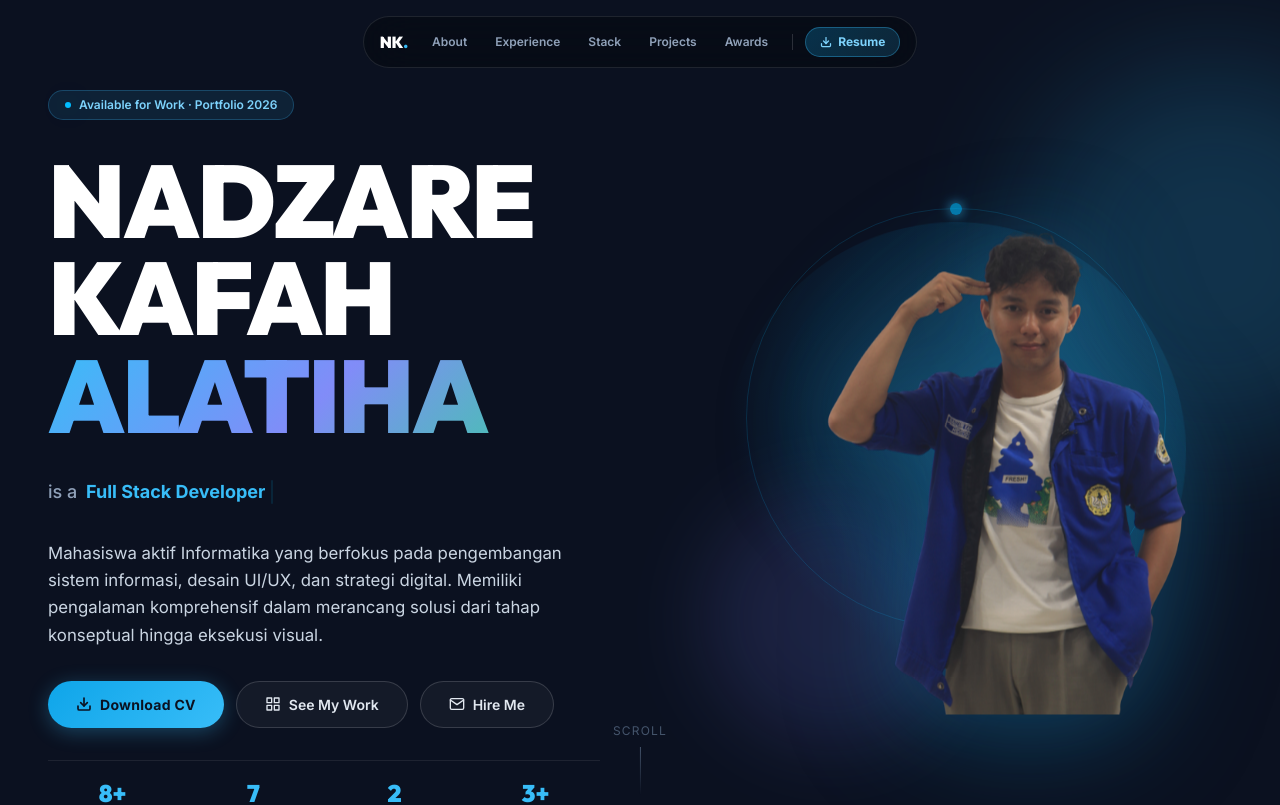
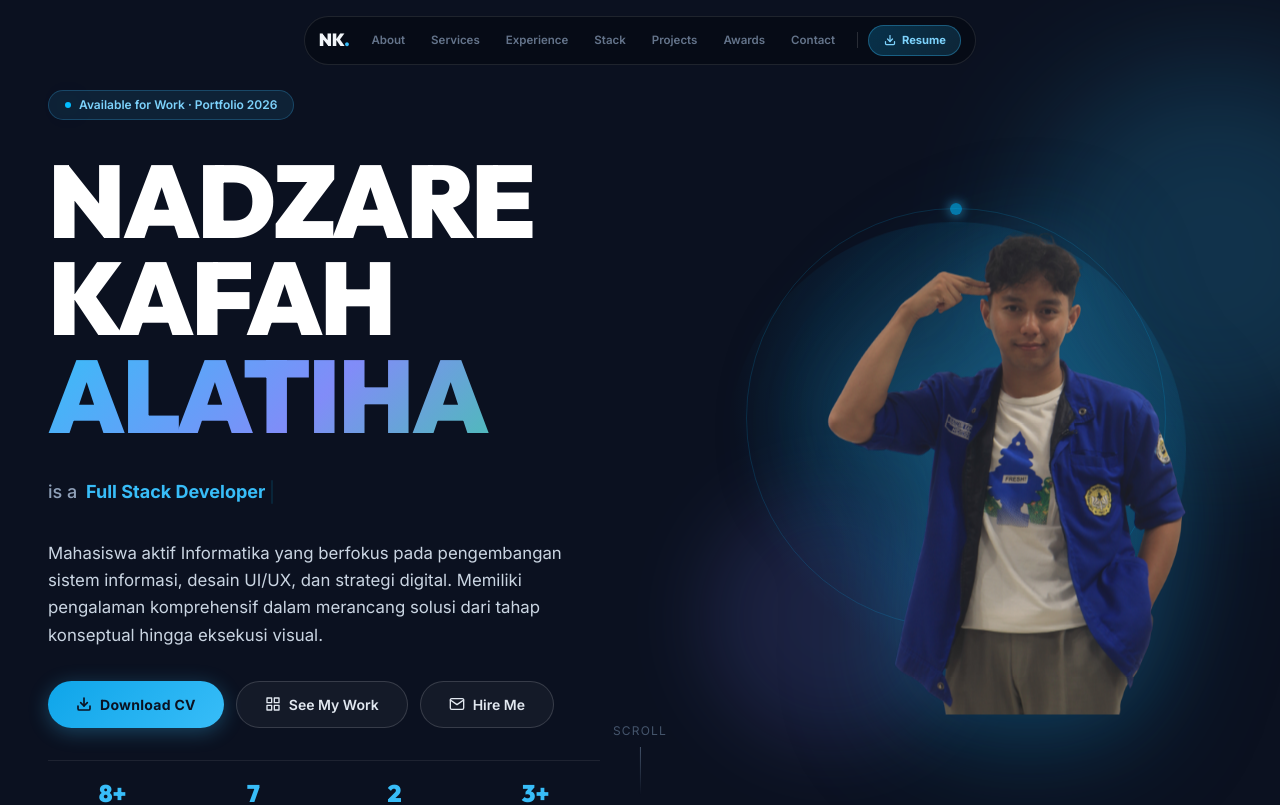
Before and after one commit to Nadzare/nadzareka-porto, a Vue app: page / in a window 1280 px wide. Shown: the top 805 px of the page. Built offline with nearby package versions, Linux system fonts and the light colour scheme.

Commit message:
nav  style

```diff
--- a/src/App.vue
+++ b/src/App.vue
@@ -45,13 +45,13 @@ import ServicesSection from './components/ServicesSection.vue'
     <HeroSection />
 
     <!-- ── Sections (each is full-width, self-contained) ── -->
-    <AboutSection />
-    <ServicesSection />
-    <ExperienceTimeline />
-    <TechStackSection />
-    <ProjectsSection />
-    <CertificatesSection />
-    <ContactSection />
+    <AboutSection      id="about" />
+    <ServicesSection   id="services" />
+    <ExperienceTimeline id="experience" />
+    <TechStackSection  id="stack" />
+    <ProjectsSection   id="projects" />
+    <CertificatesSection id="certificates" />
+    <ContactSection    id="contact" />
 
     <!-- ── Footer ── -->
     <FooterSection />
--- a/src/components/NavbarSection.vue
+++ b/src/components/NavbarSection.vue
@@ -1,30 +1,43 @@
 <script setup lang="ts">
 import { ref, onMounted, onUnmounted } from 'vue'
 
+/* ─────────────────────────────────────────────────────────────
+   NAV LINKS
+   href must match the id="" attribute on each section component
+───────────────────────────────────────────────────────────── */
 const navLinks = [
-  { label: 'About', href: '#about' },
+  { label: 'About',      href: '#about' },
+  { label: 'Services',   href: '#services' },
   { label: 'Experience', href: '#experience' },
-  { label: 'Stack', href: '#stack' },
-  { label: 'Projects', href: '#projects' },
-  { label: 'Awards', href: '#certificates' },
+  { label: 'Stack',      href: '#stack' },
+  { label: 'Projects',   href: '#projects' },
+  { label: 'Awards',     href: '#certificates' },
+  { label: 'Contact',    href: '#contact' },
 ]
 
-const scrolled = ref(false)
-const mobileOpen = ref(false)
+/* Section IDs in page order (for active-detection) */
+const sectionIds = navLinks.map((l) => l.href.slice(1))
+
+/* ─────────────────────────────────────────────────────────────
+   STATE
+───────────────────────────────────────────────────────────── */
+const scrolled     = ref(false)
+const mobileOpen   = ref(false)
 const activeSection = ref('')
 
+/* ─────────────────────────────────────────────────────────────
+   SCROLL HANDLER
+   Detects which section is currently in view by walking the
+   list in reverse and finding the first whose top ≤ 120px
+───────────────────────────────────────────────────────────── */
 function onScroll() {
   scrolled.value = window.scrollY > 60
-  // Determine active section by IntersectionObserver data stored in set
-  const sections = ['about', 'experience', 'stack', 'projects', 'certificates']
-  for (const id of [...sections].reverse()) {
+
+  for (const id of [...sectionIds].reverse()) {
     const el = document.getElementById(id)
-    if (el) {
-      const rect = el.getBoundingClientRect()
-      if (rect.top <= 120) {
+    if (el && el.getBoundingClientRect().top <= 120) {
       activeSection.value = `#${id}`
       return
-      }
     }
   }
   activeSection.value = ''
@@ -33,71 +46,74 @@ function onScroll() {
 onMounted(() => window.addEventListener('scroll', onScroll, { passive: true }))
 onUnmounted(() => window.removeEventListener('scroll', onScroll))
 
-function closeMobile() {
+/* ─────────────────────────────────────────────────────────────
+   SMOOTH SCROLL
+   Prevents default anchor jump; scrolls with native smooth API.
+   Falls back to plain assignment for older browsers.
+───────────────────────────────────────────────────────────── */
+function smoothScroll(e: MouseEvent, href: string) {
+  e.preventDefault()
+  const id = href.replace('#', '')
+  const el = document.getElementById(id)
+  if (el) {
+    el.scrollIntoView({ behavior: 'smooth', block: 'start' })
+  }
   mobileOpen.value = false
+}
+
+function scrollToTop(e: MouseEvent) {
+  e.preventDefault()
+  window.scrollTo({ top: 0, behavior: 'smooth' })
 }
 </script>
 
 <template>
-  <header class="fixed top-0 left-0 right-0 z-50 flex justify-center px-4" style="padding-top: 1rem;">
-    <!-- Pill navbar -->
+  <header class="fixed top-0 left-0 right-0 z-50 flex justify-center px-4 pt-4">
+
+    <!-- ══════════════════════════════════════════
+         FLOATING PILL NAVBAR
+    ══════════════════════════════════════════ -->
     <nav
-      class="flex items-center gap-2 transition-all duration-300"
-      :class="[
-        scrolled
-          ? 'px-3 py-2 rounded-full shadow-2xl'
-          : 'px-4 py-2.5 rounded-full',
-        'backdrop-blur-xl border border-white/10'
-      ]"
-      :style="{
-        background: 'rgba(7, 11, 21, 0.82)',
-        boxShadow: scrolled ? '0 8px 40px rgba(0,0,0,0.5), 0 0 0 1px rgba(56,189,248,0.08)' : 'none',
-      }"
+      class="navbar-pill"
+      :class="{ 'navbar-pill--scrolled': scrolled }"
     >
       <!-- Logo -->
-      <a
-        href="#"
-        class="font-display font-black text-white tracking-tight shrink-0 mr-1"
-        :class="scrolled ? 'text-sm' : 'text-base'"
-        style="font-family: 'Outfit', sans-serif; letter-spacing: -0.01em;"
-      >
-        NK<span style="color: #38bdf8;">.</span>
+      <a href="#" class="nav-logo" @click="scrollToTop">
+        NK<span class="nav-logo-dot">.</span>
       </a>
 
-      <!-- Desktop links -->
-      <div class="hidden md:flex items-center gap-1">
+      <!-- ── Desktop links (hidden on mobile) ── -->
+      <div class="nav-links-desktop">
         <a
           v-for="link in navLinks"
           :key="link.href"
           :href="link.href"
-          class="relative px-3 py-1.5 rounded-full text-xs font-semibold transition-all duration-200"
-          :class="
-            activeSection === link.href
-              ? 'text-sky-300 bg-sky-500/12'
-              : 'text-slate-400 hover:text-sky-300 hover:bg-white/5'
-          "
+          class="nav-link"
+          :class="{ 'nav-link--active': activeSection === link.href }"
+          @click="(e) => smoothScroll(e, link.href)"
         >
           {{ link.label }}
+          <!-- Active indicator dot -->
           <span
             v-if="activeSection === link.href"
-            class="absolute bottom-0.5 left-1/2 -translate-x-1/2 w-1 h-1 rounded-full bg-sky-400"
+            class="nav-link-indicator"
+            aria-hidden="true"
           ></span>
         </a>
       </div>
 
       <!-- Divider -->
-      <div class="hidden md:block w-px h-4 bg-white/15 mx-1"></div>
+      <div class="nav-divider" aria-hidden="true"></div>
 
       <!-- Resume CTA -->
       <a
         href="/resume.pdf"
         download
-        class="hidden md:inline-flex items-center gap-1.5 px-3.5 py-1.5 rounded-full text-xs font-bold transition-all duration-200"
-        style="background: linear-gradient(135deg, rgba(14,165,233,0.25), rgba(56,189,248,0.15)); border: 1px solid rgba(56,189,248,0.35); color: #7dd3fc;"
-        onmouseover="this.style.boxShadow='0 0 20px rgba(56,189,248,0.3)'"
-        onmouseout="this.style.boxShadow='none'"
+        class="resume-btn"
       >
-        <svg xmlns="http://www.w3.org/2000/svg" class="w-3 h-3" viewBox="0 0 24 24" fill="none" stroke="currentColor" stroke-width="2.5" stroke-linecap="round" stroke-linejoin="round">
+        <!-- Download icon -->
+        <svg class="w-3 h-3 flex-shrink-0" viewBox="0 0 24 24" fill="none"
+          stroke="currentColor" stroke-width="2.5" stroke-linecap="round" stroke-linejoin="round">
           <path d="M21 15v4a2 2 0 0 1-2 2H5a2 2 0 0 1-2-2v-4"/>
           <polyline points="7 10 12 15 17 10"/>
           <line x1="12" y1="15" x2="12" y2="3"/>
@@ -105,66 +121,280 @@ function closeMobile() {
         Resume
       </a>
 
-      <!-- Mobile hamburger -->
+      <!-- ── Mobile hamburger ── -->
       <button
-        class="md:hidden flex items-center justify-center w-8 h-8 rounded-full transition-colors"
-        :class="mobileOpen ? 'bg-sky-500/20 text-sky-300' : 'text-slate-400 hover:text-white'"
+        class="hamburger"
+        :class="{ 'hamburger--open': mobileOpen }"
         @click="mobileOpen = !mobileOpen"
-        aria-label="Toggle menu"
+        :aria-expanded="mobileOpen"
+        aria-label="Toggle navigation menu"
       >
-        <svg v-if="!mobileOpen" class="w-4 h-4" viewBox="0 0 24 24" fill="none" stroke="currentColor" stroke-width="2.5">
+        <!-- Hamburger icon -->
+        <svg v-if="!mobileOpen" class="w-4 h-4" viewBox="0 0 24 24" fill="none"
+          stroke="currentColor" stroke-width="2.5" stroke-linecap="round">
           <line x1="3" y1="6" x2="21" y2="6"/>
           <line x1="3" y1="12" x2="21" y2="12"/>
           <line x1="3" y1="18" x2="21" y2="18"/>
         </svg>
-        <svg v-else class="w-4 h-4" viewBox="0 0 24 24" fill="none" stroke="currentColor" stroke-width="2.5">
+        <!-- Close icon -->
+        <svg v-else class="w-4 h-4" viewBox="0 0 24 24" fill="none"
+          stroke="currentColor" stroke-width="2.5" stroke-linecap="round">
           <line x1="18" y1="6" x2="6" y2="18"/>
           <line x1="6" y1="6" x2="18" y2="18"/>
         </svg>
       </button>
     </nav>
 
-    <!-- Mobile dropdown -->
+    <!-- ══════════════════════════════════════════
+         MOBILE DROPDOWN
+    ══════════════════════════════════════════ -->
     <Transition
       enter-active-class="transition-all duration-200 ease-out"
-      enter-from-class="opacity-0 -translate-y-2"
-      enter-to-class="opacity-100 translate-y-0"
+      enter-from-class="opacity-0 -translate-y-3 scale-95"
+      enter-to-class="opacity-100 translate-y-0 scale-100"
       leave-active-class="transition-all duration-150 ease-in"
-      leave-from-class="opacity-100 translate-y-0"
-      leave-to-class="opacity-0 -translate-y-2"
+      leave-from-class="opacity-100 translate-y-0 scale-100"
+      leave-to-class="opacity-0 -translate-y-3 scale-95"
     >
-      <div
-        v-if="mobileOpen"
-        class="absolute top-full mt-2 left-4 right-4 rounded-2xl border border-white/10 p-3 flex flex-col gap-1 md:hidden"
-        style="background: rgba(7, 11, 21, 0.95); backdrop-filter: blur(20px);"
-      >
+      <div v-if="mobileOpen" class="mobile-menu md:hidden">
+
+        <!-- Nav links -->
         <a
           v-for="link in navLinks"
           :key="link.href"
           :href="link.href"
-          class="px-4 py-2.5 rounded-xl text-sm font-semibold transition-colors"
-          :class="activeSection === link.href ? 'bg-sky-500/15 text-sky-300' : 'text-slate-300 hover:text-sky-300 hover:bg-white/5'"
-          @click="closeMobile"
+          class="mobile-link"
+          :class="{ 'mobile-link--active': activeSection === link.href }"
+          @click="(e) => smoothScroll(e, link.href)"
         >
+          <span class="mobile-link-dot" aria-hidden="true"></span>
           {{ link.label }}
         </a>
-        <div class="border-t border-white/10 mt-1 pt-2">
+
+        <!-- Divider -->
+        <div class="mobile-divider"></div>
+
+        <!-- Resume -->
         <a
           href="/resume.pdf"
           download
-            class="flex items-center gap-2 px-4 py-2.5 rounded-xl text-sm font-bold"
-            style="color: #7dd3fc; background: rgba(56,189,248,0.08);"
-            @click="closeMobile"
+          class="mobile-resume"
+          @click="mobileOpen = false"
         >
-            <svg xmlns="http://www.w3.org/2000/svg" class="w-4 h-4" viewBox="0 0 24 24" fill="none" stroke="currentColor" stroke-width="2.5" stroke-linecap="round" stroke-linejoin="round">
+          <svg class="w-4 h-4 flex-shrink-0" viewBox="0 0 24 24" fill="none"
+            stroke="currentColor" stroke-width="2.5" stroke-linecap="round" stroke-linejoin="round">
             <path d="M21 15v4a2 2 0 0 1-2 2H5a2 2 0 0 1-2-2v-4"/>
             <polyline points="7 10 12 15 17 10"/>
             <line x1="12" y1="15" x2="12" y2="3"/>
           </svg>
           Download Resume
         </a>
-        </div>
+
       </div>
     </Transition>
+
   </header>
 </template>
+
+<style scoped>
+/* ──────────────────────────────────────────────
+   PILL NAVBAR
+   ────────────────────────────────────────────── */
+.navbar-pill {
+  display: flex;
+  align-items: center;
+  gap: 0.375rem;
+  padding: 0.5rem 0.875rem;
+  border-radius: 9999px;
+  border: 1px solid rgba(255,255,255,.10);
+  background: rgba(7,11,21,.84);
+  backdrop-filter: blur(20px);
+  -webkit-backdrop-filter: blur(20px);
+  transition: padding 300ms ease, box-shadow 300ms ease;
+}
+.navbar-pill--scrolled {
+  padding: 0.375rem 0.75rem;
+  box-shadow: 0 8px 40px rgba(0,0,0,.50), 0 0 0 1px rgba(56,189,248,.07);
+}
+
+/* ── Logo ── */
+.nav-logo {
+  font-family: 'Outfit', sans-serif;
+  font-weight: 900;
+  font-size: 1.1rem;
+  color: #f1f5f9;
+  letter-spacing: -0.02em;
+  text-decoration: none;
+  flex-shrink: 0;
+  margin-right: 0.25rem;
+  transition: opacity 200ms ease;
+}
+.nav-logo:hover { opacity: 0.85; }
+.nav-logo-dot { color: #38bdf8; }
+
+/* ── Desktop links wrapper ── */
+.nav-links-desktop {
+  display: none;
+  align-items: center;
+  gap: 0.125rem;
+}
+@media (min-width: 768px) {
+  .nav-links-desktop { display: flex; }
+}
+
+/* ── Individual desktop link ── */
+.nav-link {
+  position: relative;
+  padding: 0.375rem 0.75rem;
+  border-radius: 9999px;
+  font-size: 0.72rem;
+  font-weight: 600;
+  color: #64748b;
+  text-decoration: none;
+  white-space: nowrap;
+  transition: color 200ms ease, background 200ms ease;
+}
+.nav-link:hover {
+  color: #38bdf8;
+  background: rgba(56,189,248,.07);
+}
+.nav-link--active {
+  color: #7dd3fc;
+  background: rgba(56,189,248,.12);
+}
+
+/* Active indicator dot below the link text */
+.nav-link-indicator {
+  position: absolute;
+  bottom: 4px;
+  left: 50%;
+  transform: translateX(-50%);
+  width: 4px;
+  height: 4px;
+  border-radius: 9999px;
+  background: #38bdf8;
+}
+
+/* ── Divider ── */
+.nav-divider {
+  display: none;
+  width: 1px;
+  height: 1rem;
+  background: rgba(255,255,255,.14);
+  margin: 0 0.25rem;
+  flex-shrink: 0;
+}
+@media (min-width: 768px) { .nav-divider { display: block; } }
+
+/* ── Resume button ── */
+.resume-btn {
+  display: none;
+  align-items: center;
+  gap: 0.4rem;
+  padding: 0.375rem 0.9rem;
+  border-radius: 9999px;
+  font-size: 0.70rem;
+  font-weight: 700;
+  color: #7dd3fc;
+  text-decoration: none;
+  flex-shrink: 0;
+  background: linear-gradient(135deg, rgba(14,165,233,.25), rgba(56,189,248,.15));
+  border: 1px solid rgba(56,189,248,.35);
+  transition: box-shadow 220ms ease, transform 180ms ease;
+}
+.resume-btn:hover {
+  box-shadow: 0 0 22px rgba(56,189,248,.32);
+  transform: translateY(-1px);
+}
+@media (min-width: 768px) { .resume-btn { display: inline-flex; } }
+
+/* ── Hamburger ── */
+.hamburger {
+  display: flex;
+  align-items: center;
+  justify-content: center;
+  width: 2rem;
+  height: 2rem;
+  border-radius: 9999px;
+  border: none;
+  background: transparent;
+  color: #64748b;
+  cursor: pointer;
+  transition: color 200ms ease, background 200ms ease;
+}
+.hamburger:hover       { color: #f1f5f9; background: rgba(255,255,255,.06); }
+.hamburger--open       { color: #38bdf8; background: rgba(56,189,248,.12); }
+@media (min-width: 768px) { .hamburger { display: none; } }
+
+/* ──────────────────────────────────────────────
+   MOBILE DROPDOWN
+   ────────────────────────────────────────────── */
+.mobile-menu {
+  position: absolute;
+  top: calc(100% + 0.5rem);
+  left: 1rem;
+  right: 1rem;
+  border-radius: 1.25rem;
+  border: 1px solid rgba(255,255,255,.10);
+  background: rgba(7,11,21,.96);
+  backdrop-filter: blur(24px);
+  -webkit-backdrop-filter: blur(24px);
+  padding: 0.75rem;
+  display: flex;
+  flex-direction: column;
+  gap: 0.25rem;
+  box-shadow: 0 16px 48px rgba(0,0,0,.55);
+  transform-origin: top center;
+}
+
+.mobile-link {
+  display: flex;
+  align-items: center;
+  gap: 0.625rem;
+  padding: 0.625rem 1rem;
+  border-radius: 0.75rem;
+  font-size: 0.875rem;
+  font-weight: 600;
+  color: #94a3b8;
+  text-decoration: none;
+  transition: color 200ms ease, background 200ms ease;
+}
+.mobile-link:hover    { color: #38bdf8; background: rgba(255,255,255,.05); }
+.mobile-link--active  { color: #7dd3fc; background: rgba(56,189,248,.10); }
+
+.mobile-link-dot {
+  flex-shrink: 0;
+  width: 5px;
+  height: 5px;
+  border-radius: 9999px;
+  background: rgba(255,255,255,.18);
+  transition: background 200ms ease;
+}
+.mobile-link--active .mobile-link-dot,
+.mobile-link:hover   .mobile-link-dot { background: #38bdf8; }
+
+.mobile-divider {
+  height: 1px;
+  background: rgba(255,255,255,.07);
+  margin: 0.25rem 0;
+}
+
+.mobile-resume {
+  display: flex;
+  align-items: center;
+  gap: 0.625rem;
+  padding: 0.625rem 1rem;
+  border-radius: 0.75rem;
+  font-size: 0.875rem;
+  font-weight: 700;
+  color: #7dd3fc;
+  text-decoration: none;
+  background: rgba(56,189,248,.09);
+  border: 1px solid rgba(56,189,248,.20);
+  transition: background 200ms ease, border-color 200ms ease;
+}
+.mobile-resume:hover {
+  background: rgba(56,189,248,.16);
+  border-color: rgba(56,189,248,.38);
+}
+</style>
--- a/src/style.css
+++ b/src/style.css
@@ -29,6 +29,7 @@
   box-sizing: border-box;
 }
 
+/* Smooth native scroll — enables scrollIntoView({ behavior:'smooth' }) site-wide */
 html {
   scroll-behavior: smooth;
 }
```
Lines whose indentation alone changed are shown as unchanged.
